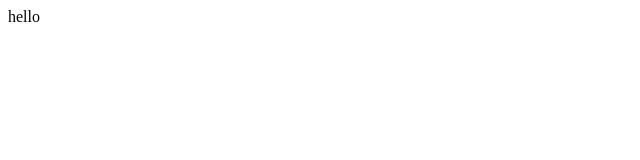
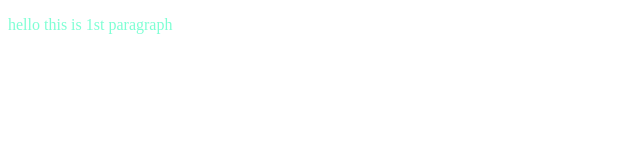
Before and after one commit to teeshaduseja81/mid, a plain HTML site: page index.html in a window 1280 px wide. Shown: the whole page, without its empty margins (0-640 px from the left). Drawn offline with Linux system fonts and the light colour scheme.

Commit message:
2nd change

```diff
--- a/index.html
+++ b/index.html
@@ -1 +1,12 @@
-<p>hello</p>
+<!DOCTYPE html>
+<html lang="en">
+<head>
+    <meta charset="UTF-8">
+    <meta name="viewport" content="width=device-width, initial-scale=1.0">
+    <title>Document</title>
+    <link rel="stylesheet" href="style.css">
+</head>
+<body>
+    <p>Hello this is 1st paragraph</p>
+</body>
+</html>
--- /dev/null
+++ b/style.css
@@ -0,0 +1,5 @@
+p{
+    color: aquamarine;
+    text-align:justify ;
+    text-transform: lowercase;
+}
```
